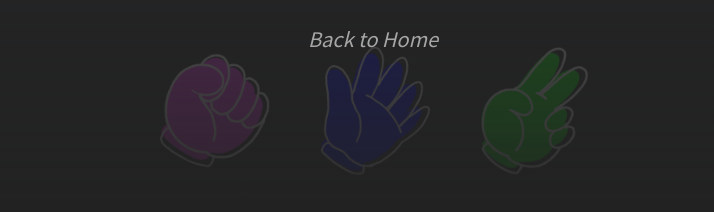
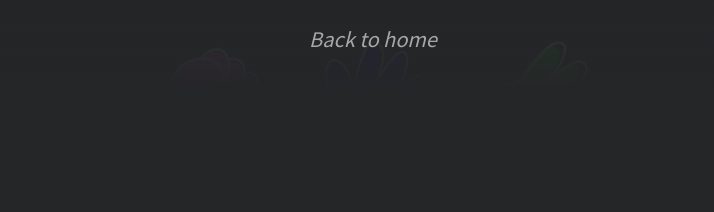
Before and after one commit to yujleee/rock-paper-sissors, a website with bundled scripts: page game.html in a window 1280 px wide. Shown: the part 520-732 px from the top of the page, without its empty margins (267-981 px from the left). Built offline with nearby package versions, Linux system fonts and the light colour scheme.

Commit message:
🚸   오타수정, 결과창 텍스트 대비를 위해 배경색 더 진하게 변경

```diff
--- a/game.html
+++ b/game.html
@@ -68,7 +68,7 @@
       <article class="result">
         <h1 class="resultText"></h1>
         <a class="game-button" href="./game.html">RESTART</a>
-        <a class="back-button" href="./index.html">Back to Home</a>
+        <a class="back-button" href="./index.html">Back to home</a>
       </article>
     </main>
     <script type="module" src="./js/computer-image.js"></script>
--- a/styles/component/_play-text.scss
+++ b/styles/component/_play-text.scss
@@ -18,6 +18,7 @@
   @include flexbox;
   position: absolute;
   bottom: 0;
+  left: 0;
   z-index: 1000;
   display: none;
   flex-direction: column;
@@ -27,7 +28,7 @@
 
   &.is-active {
     @include flexbox;
-    background: linear-gradient(to top, $color-black, transparent);
+    background: linear-gradient(to top, $color-gray-background 30%, transparent);
   }
 
   .resultText {
```
Also changed, not shown: style.css.
